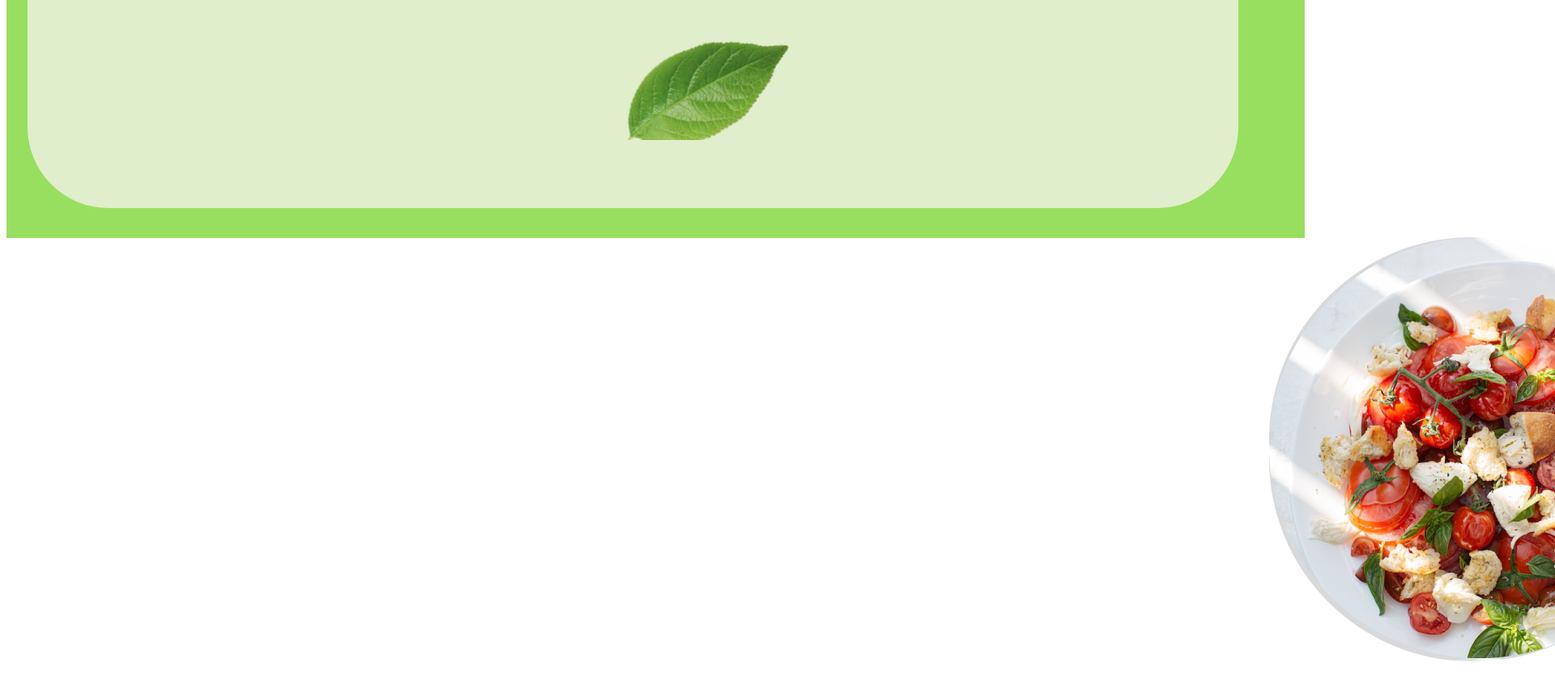
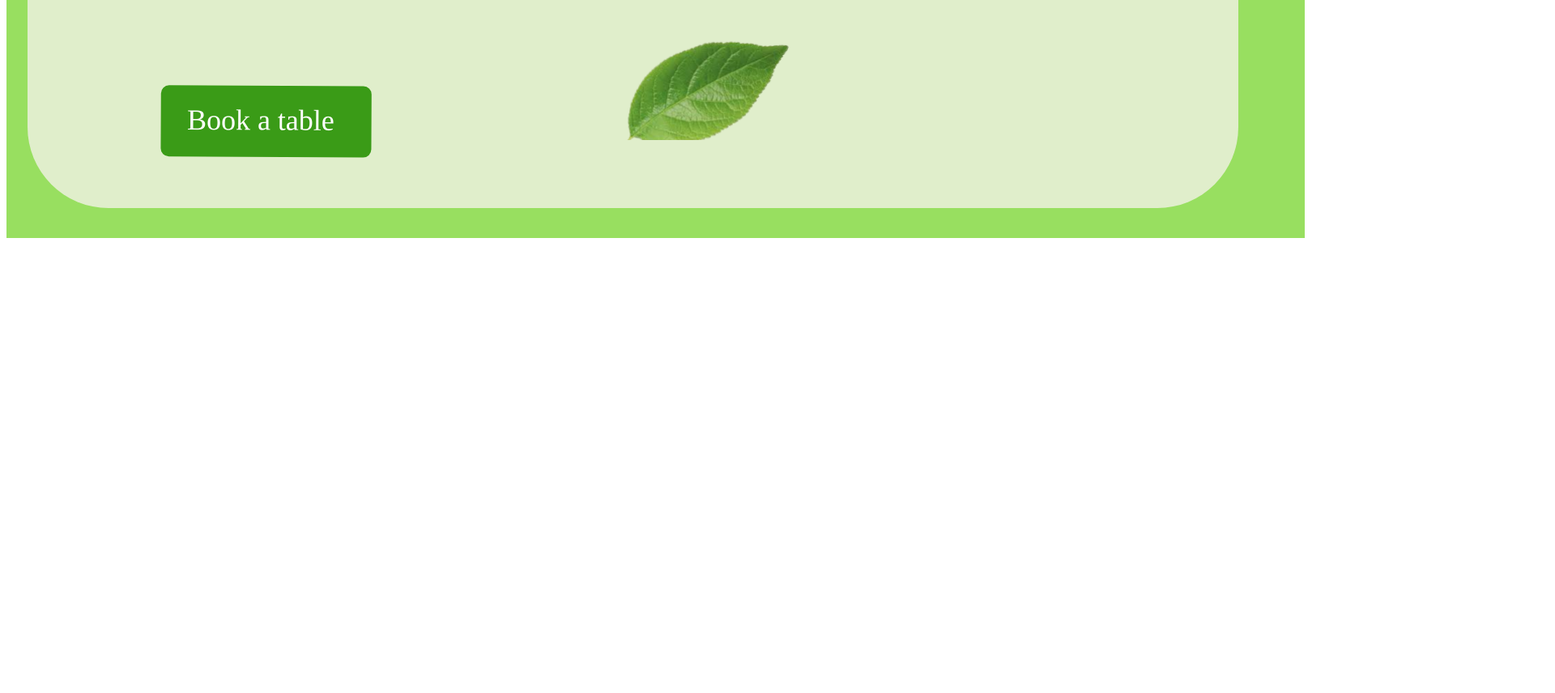
Before and after one commit to hemantsinghrajput/Food_Template, a plain HTML site: page index.html in a window 1280 px wide. Shown: the part 805-1661 px from the top of the page at 81% size, 1920 px wide, since content can reach past the window. After the commit the page ends 1283 px from the top, so only its background shows below. Drawn offline with Linux system fonts and the light colour scheme.

Commit message:
Update food.css
change

```diff
--- a/food.css
+++ b/food.css
@@ -233,8 +233,8 @@ background: url(pic.png);
     position: absolute;
   width: 504px;
   height: 524px;
-left: 812px;
-top: 260px;
+  left: 112px;
+  top: -590px;
 
   background: url(Ellipse.png), #D9D9D9;
   border-radius: 250px;
@@ -244,8 +244,8 @@ border-radius: 250px;
     position: absolute;
     width: 276.1px;
     height: 192.88px;
-  left: 1136.89px;
-  top: 209px;
+    left: 350px;
+  top: 0px;
 
     background: url(pic1.png);
     transform: rotate(15.29deg);
@@ -255,16 +255,18 @@ border-radius: 250px;
     position: absolute;
   width: 260px;
   height: 88.47px;
-left: 60px;
-top: 811.53px;
+  left: -821.49px;
+  top: 911.65px;
+  transform: rotate(-15deg);
 
   }
   .butt{
     position: absolute;
   width: 223px;
   height: 43px;
-left: 81px;
-top: 802px;
+  left: -790.49px;
+  top: 891.65px;
+  transform: rotate(-15deg);
 
   font-family: 'DM Sans';
   font-style: normal;
@@ -277,9 +279,17 @@ color: #FFFFFF;
     position: absolute;
   width: 260px;
   height: 88.47px;
-left: 60px;
-top: 811.53px;
+  left: -821.49px;
+  top: 911.65px;
+  transform: rotate(-15deg);
 
   background: #3A9B17;
   border-radius: 10px;
   }
+  .foot{
+    background-color: aqua;
+    left: -821.49px;
+    top: 911.65px;
+    width: 100%;
+    height: 40px;
+  }
```
Lines whose indentation alone changed are shown as unchanged.
